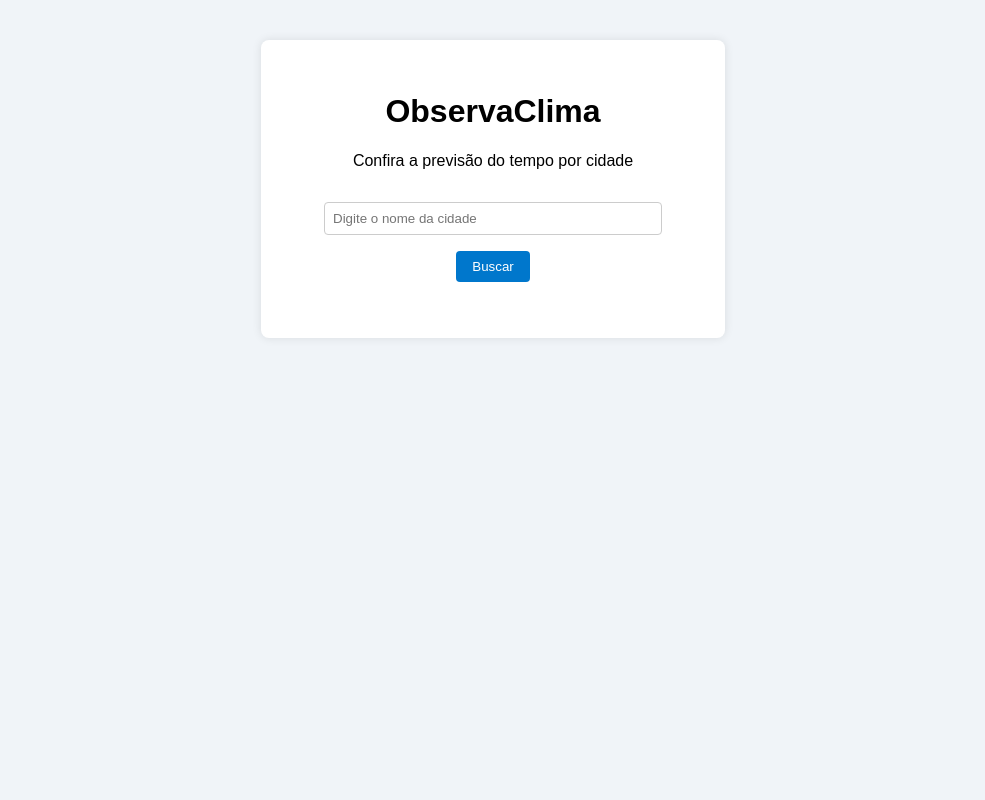
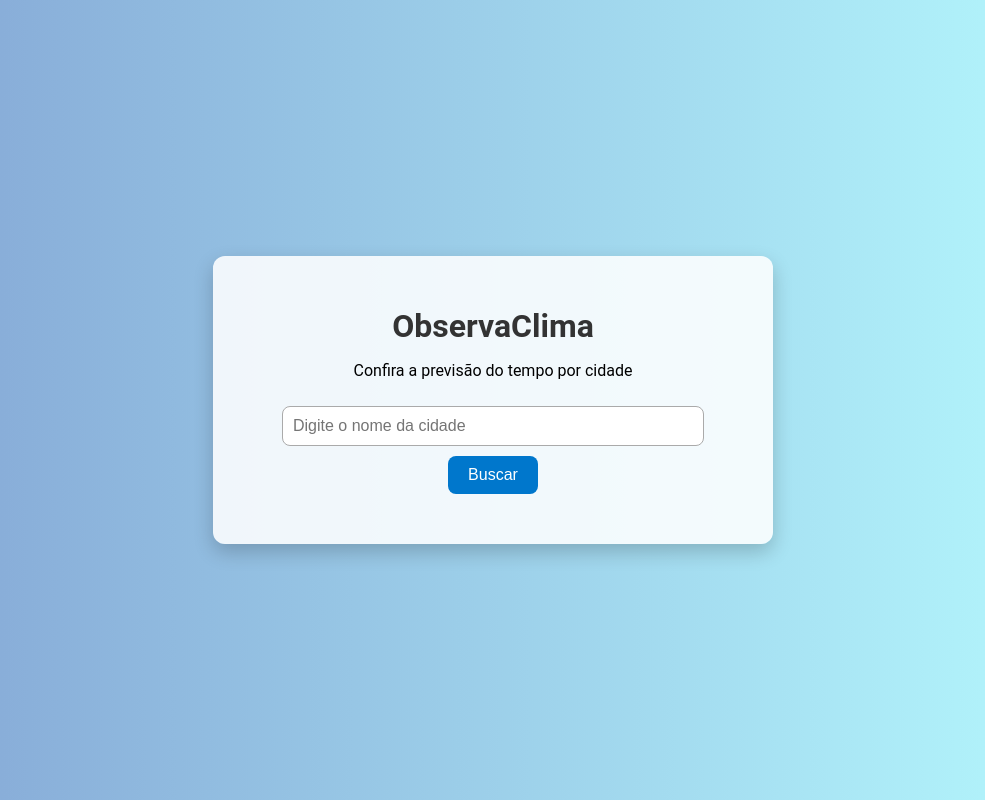
Before and after one commit to danilobsw/observaclima, a plain HTML site: page index.html in a window 1280 px wide. Shown: the whole page, without its empty margins (147-1132 px from the left). Drawn offline with Linux system fonts and the light colour scheme.

Commit message:
Update style.css

```diff
--- a/style.css
+++ b/style.css
@@ -1,42 +1,61 @@
-
 body {
-    font-family: Arial, sans-serif;
-    background: #f0f4f8;
-    text-align: center;
-    padding: 2rem;
+  font-family: 'Roboto', sans-serif;
+  background: linear-gradient(to right, #83a4d4, #b6fbff);
+  display: flex;
+  justify-content: center;
+  align-items: center;
+  height: 100vh;
+  margin: 0;
 }
 
 .container {
-    background: white;
-    border-radius: 8px;
-    max-width: 400px;
-    margin: auto;
-    padding: 2rem;
-    box-shadow: 0 0 10px rgba(0,0,0,0.1);
+  background-color: #ffffffdd;
+  padding: 30px;
+  border-radius: 12px;
+  box-shadow: 0 8px 20px rgba(0, 0, 0, 0.2);
+  width: 100%;
+  max-width: 500px;
+  text-align: center;
 }
 
-input {
-    padding: 0.5rem;
-    width: 80%;
-    margin: 1rem 0;
-    border: 1px solid #ccc;
-    border-radius: 4px;
+h1 {
+  color: #333;
+  margin-bottom: 10px;
+}
+
+input[type="text"] {
+  padding: 10px;
+  width: 80%;
+  margin: 10px 0;
+  border: 1px solid #aaa;
+  border-radius: 8px;
+  font-size: 16px;
 }
 
 button {
-    padding: 0.5rem 1rem;
-    background: #0077cc;
-    color: white;
-    border: none;
-    border-radius: 4px;
-    cursor: pointer;
+  background-color: #0077cc;
+  color: white;
+  padding: 10px 20px;
+  font-size: 16px;
+  border: none;
+  border-radius: 8px;
+  cursor: pointer;
+  margin-bottom: 20px;
+  transition: background-color 0.3s ease;
 }
 
 button:hover {
-    background: #005fa3;
+  background-color: #005fa3;
 }
 
 #weatherResult {
-    margin-top: 1.5rem;
-    font-size: 1.1rem;
+  font-size: 18px;
+  color: #333;
 }
+
+.weather-day {
+  background-color: #f0f8ff;
+  margin-top: 10px;
+  padding: 10px;
+  border-radius: 8px;
+}
```
